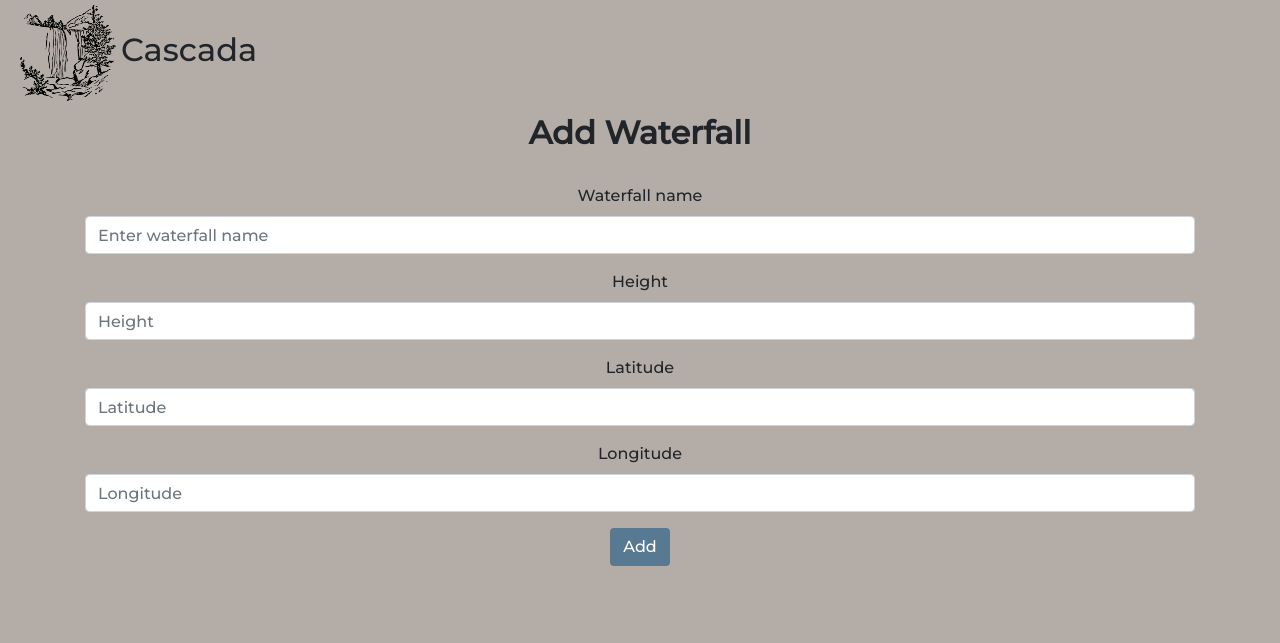
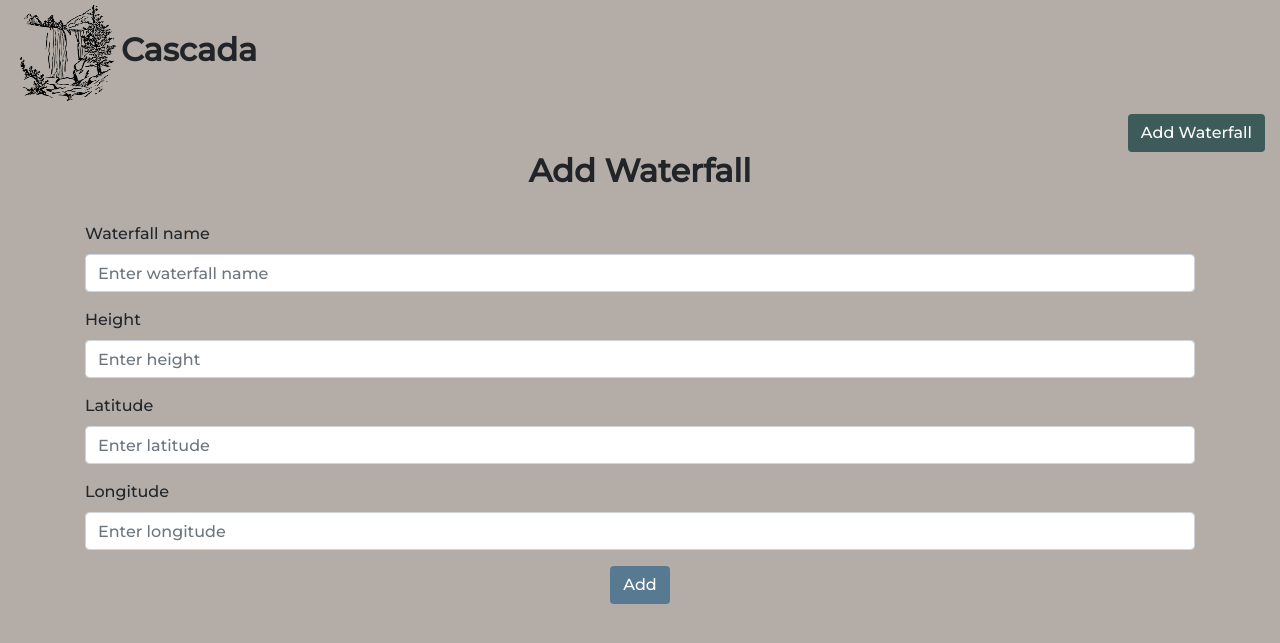
Before and after one commit to phelanjo/cascada-website, a PHP site: page /pages/add.html in a window 1280 px wide. Shown: the top 643 px of the page. Run offline with PHP 8.4, Linux system fonts and the light colour scheme.

Commit message:
Fix view formatting and add more styling to match homepage

```diff
--- a/css/add.css
+++ b/css/add.css
@@ -1,12 +1,21 @@
 #addBody {
   background-color: #B4ADA7;
   font-family: 'Montserrat', sans-serif;
+}
+
+#title {
+  font-weight: 1000;
 }
 
 #pine {
   height: 3em;
   width: 3em;
   margin: 5px;
+}
+
+#add {
+  background-color: #3C5B59;
+  color: #fff
 }
 
 #addFormTitle {
--- a/pages/add.html
+++ b/pages/add.html
@@ -8,6 +8,7 @@
   <link rel="stylesheet" type="text/css" href="../css/add.css"/>
   <link rel="stylesheet" href="https://stackpath.bootstrapcdn.com/bootstrap/4.5.0/css/bootstrap.min.css" integrity="sha384-9aIt2nRpC12Uk9gS9baDl411NQApFmC26EwAOH8WgZl5MYYxFfc+NcPb1dKGj7Sk" crossorigin="anonymous">
   <link href="https://fonts.googleapis.com/css2?family=Montserrat:wght@500&display=swap" rel="stylesheet">
+  <script src="https://ajax.googleapis.com/ajax/libs/jquery/3.5.1/jquery.min.js"></script>
 </head>
 <body id=addBody>
 
@@ -16,6 +17,9 @@
       <div align="left">
         <h2 id="title"><img id="pine" src="../resources/waterfall.png" alt="pine.png"/>Cascada</h2>
       </div>
+      <div align="right">
+        <a href="./add.html" class="btn" id="add">Add Waterfall</a>
+      </div>
     </div>
   </div>
 
@@ -23,21 +27,21 @@
     <h2 id=addFormTitle>Add Waterfall</h2>
     <br/>
     <form>
-      <div class="form-group">
+      <div class="form-group text-left">
         <label for="name">Waterfall name</label>
         <input type="text" class="form-control" id="name" placeholder="Enter waterfall name" autocomplete="off">
       </div>
-      <div class="form-group">
+      <div class="form-group text-left">
         <label for="height">Height</label>
-        <input type="text" class="form-control" id="height" placeholder="Height" autocomplete="off">
+        <input type="text" class="form-control" id="height" placeholder="Enter height" autocomplete="off">
       </div>
-      <div class="form-group">
+      <div class="form-group text-left">
         <label for="lat">Latitude</label>
-        <input type="text" class="form-control" id="lat" placeholder="Latitude" autocomplete="off">
+        <input type="text" class="form-control" id="lat" placeholder="Enter latitude" autocomplete="off">
       </div>
-      <div class="form-group">
+      <div class="form-group text-left">
         <label for="long">Longitude</label>
-        <input type="text" class="form-control" id="long" placeholder="Longitude" autocomplete="off">
+        <input type="text" class="form-control" id="long" placeholder="Enter longitude" autocomplete="off">
       </div>
       <div align="center">
         <a href="../index.html" class="btn" id="addButton" align=center>Add</a>
@@ -45,7 +49,6 @@
     </form>
   </div>
 
-  <script src="https://code.jquery.com/jquery-3.5.1.slim.min.js" integrity="sha384-DfXdz2htPH0lsSSs5nCTpuj/zy4C+OGpamoFVy38MVBnE+IbbVYUew+OrCXaRkfj" crossorigin="anonymous"></script>
   <script src="https://cdn.jsdelivr.net/npm/popper.js@1.16.0/dist/umd/popper.min.js" integrity="sha384-Q6E9RHvbIyZFJoft+2mJbHaEWldlvI9IOYy5n3zV9zzTtmI3UksdQRVvoxMfooAo" crossorigin="anonymous"></script>
   <script src="https://stackpath.bootstrapcdn.com/bootstrap/4.5.0/js/bootstrap.min.js" integrity="sha384-OgVRvuATP1z7JjHLkuOU7Xw704+h835Lr+6QL9UvYjZE3Ipu6Tp75j7Bh/kR0JKI" crossorigin="anonymous"></script>
 </body>
```
